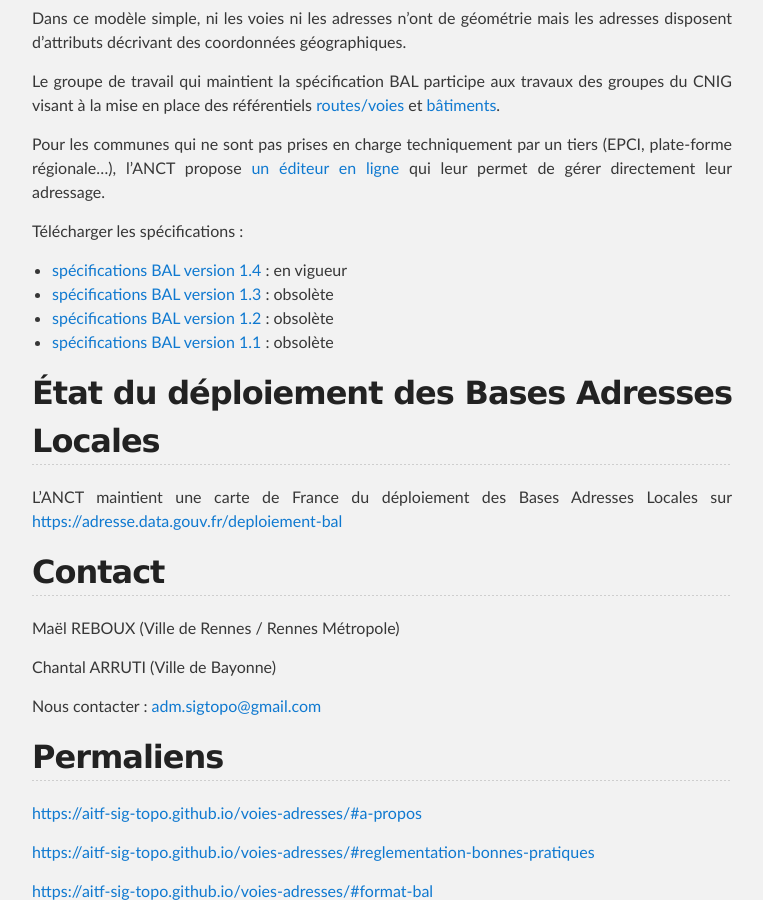
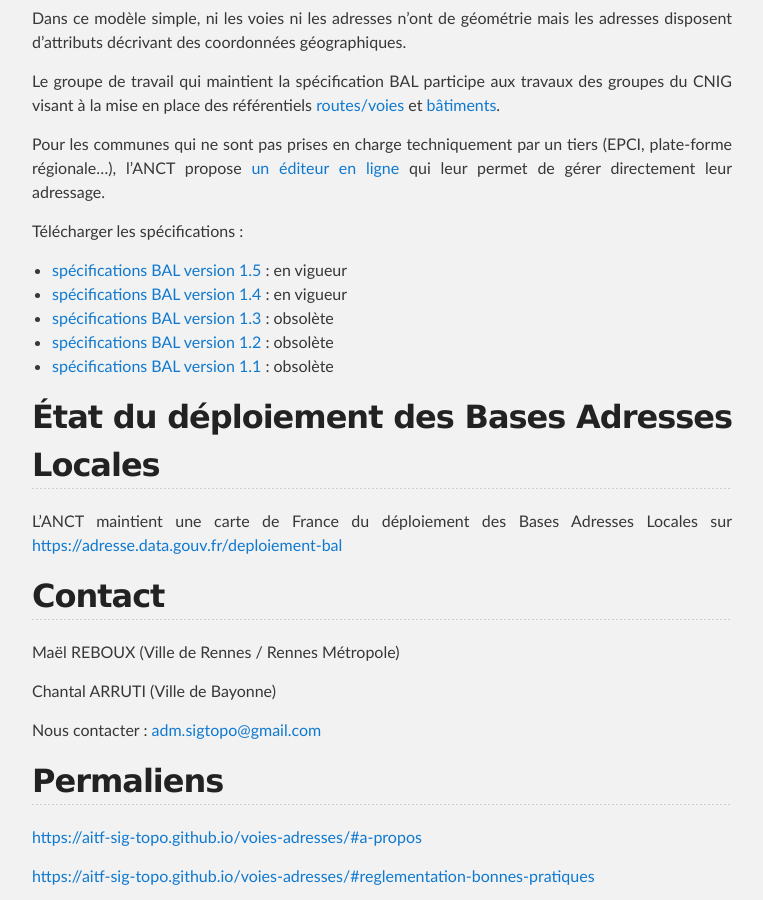
Before and after one commit to aitf-sig-topo/voies-adresses, a Jekyll site: the page built from docs/index.md, in a window 1280 px wide and 900 px high, scrolled down 1456 px. Shown: the whole window, without its empty margins (258-1021 px from the left). Built offline with Jekyll 4.4.1, drawn with Linux system fonts in a browser that asks for light colours; our own code applies the rules of GitHub Pages for plain Markdown files.

Commit message:
format BAL 1.5

```diff
--- a/docs/index.md
+++ b/docs/index.md
@@ -41,6 +41,7 @@
 
 Télécharger les spécifications :
 
+- [spécifications BAL version 1.5](files/AITF_SIG_Topo_Format_Base_Adresse_Locale_v1.5.pdf) : en vigueur
 - [spécifications BAL version 1.4](files/AITF_SIG_Topo_Format_Base_Adresse_Locale_v1.4.pdf) : en vigueur
 - [spécifications BAL version 1.3](files/AITF_SIG_Topo_Format_Base_Adresse_Locale_v1.3.pdf) : obsolète
 - [spécifications BAL version 1.2](files/AITF_SIG_Topo_Format_Base_Adresse_Locale_v1.2.pdf) : obsolète
```
Also changed, not shown: 1 other file.
